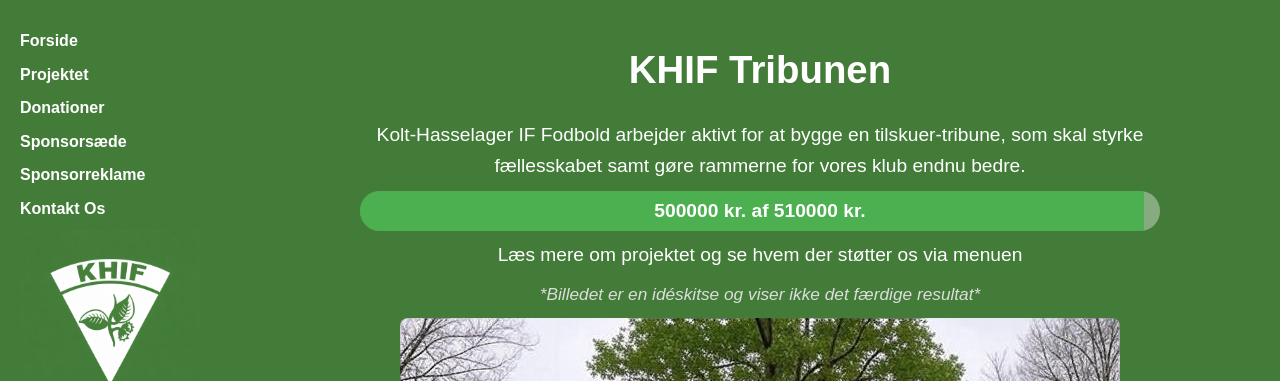
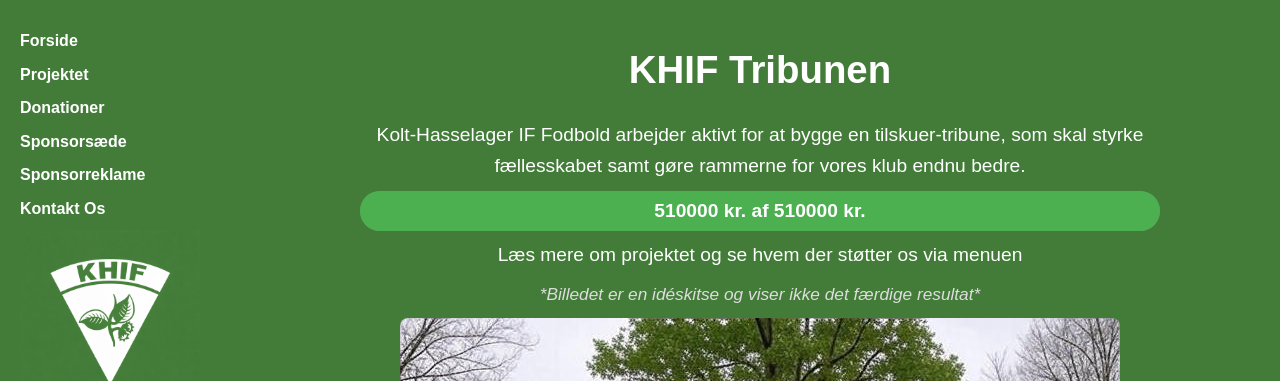
Before and after one commit to msj33/khif-tribune, a Jekyll site: the page built from index.md, in a window 1280 px wide and 900 px high. Shown: the top 381 px of the window. Built offline with Jekyll 4.4.1, drawn with Linux system fonts in a browser that asks for light colours; some of the changed text lies outside the part shown.

Commit message:
Update donation amount and last updated date

```diff
--- a/_data/donationer.yml
+++ b/_data/donationer.yml
@@ -1,2 +1,2 @@
-belob: 500000
-sidst_opdateret: 2026-01-02
+belob: 510000
+sidst_opdateret: 2026-01-16
```
